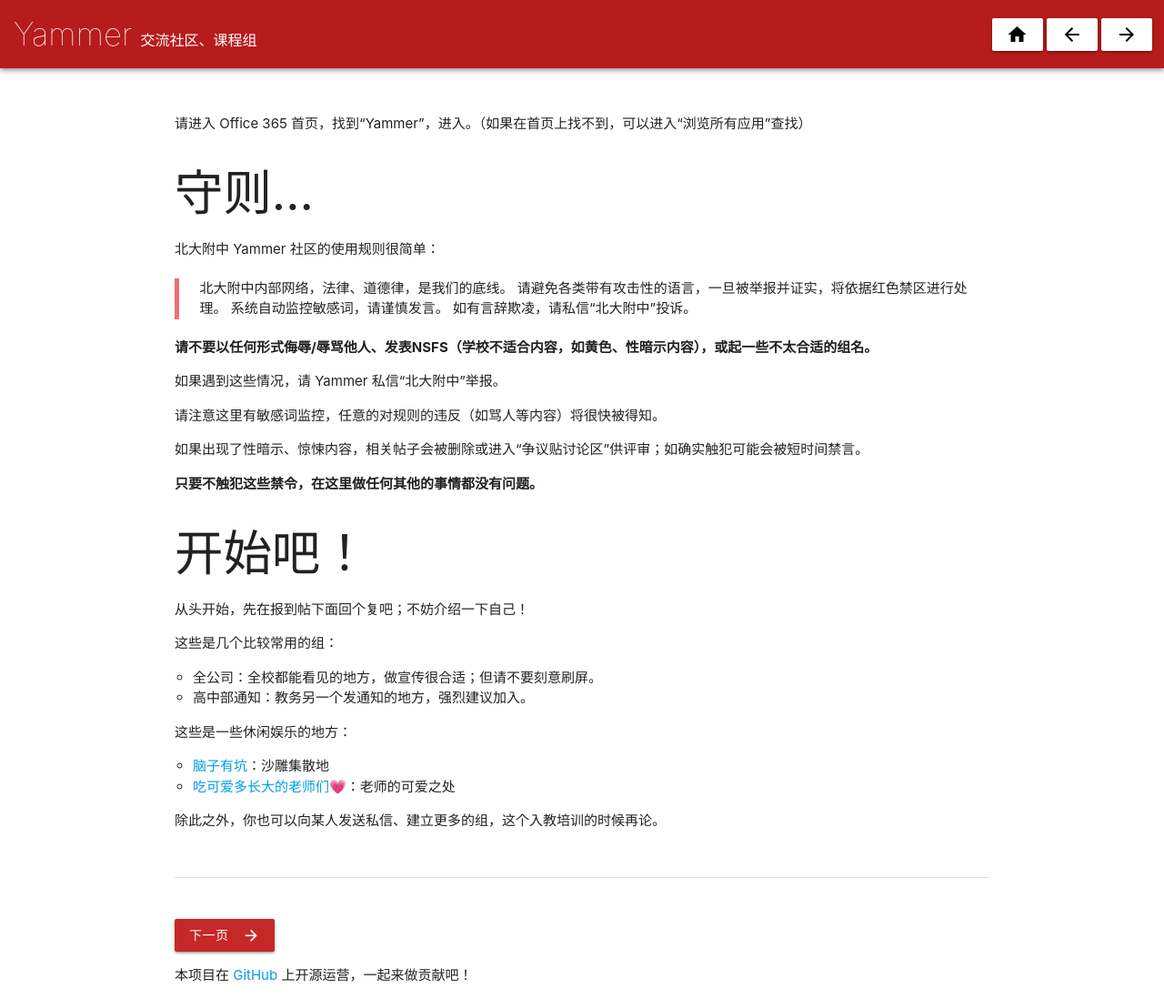
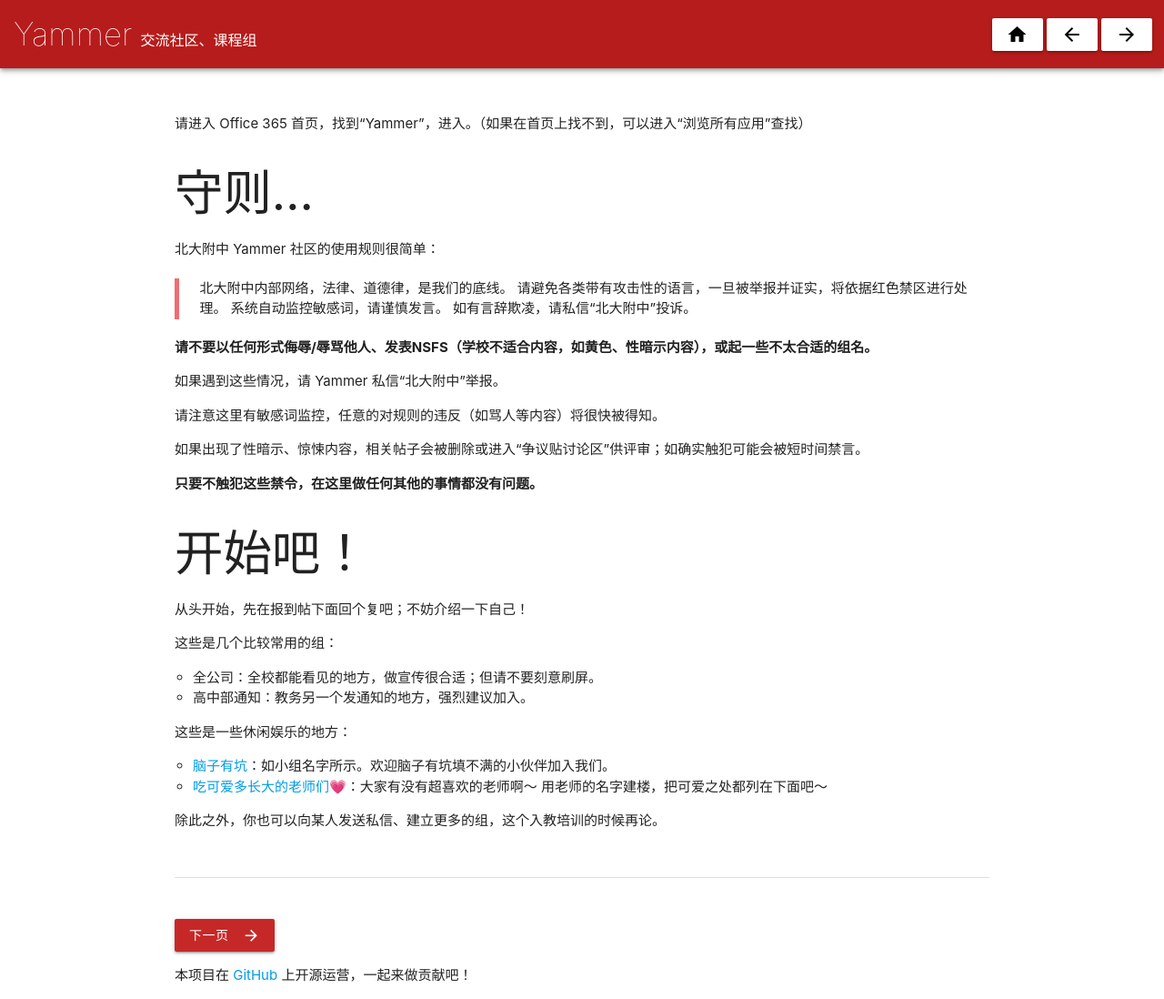
Before and after one commit to pkuschool/intro, a Jekyll site: the page built from 14-Yammer.md, in a window 1280 px wide. Shown: the whole page at 91% size. Built offline with Jekyll 4.4.1, drawn with Linux system fonts in a browser that asks for light colours; nearby versions of some CDN libraries; our own code applies the rules of GitHub Pages for plain Markdown files.

Commit message:
Update 14-Yammer.md

```diff
--- a/14-Yammer.md
+++ b/14-Yammer.md
@@ -39,7 +39,7 @@ last: ../13/
 
 这些是一些休闲娱乐的地方：
 
-- [脑子有坑](https://www.yammer.com/i.pkuschool.edu.cn/#/threads/inGroup?type=in_group&feedId=13288384)：沙雕集散地
-- [吃可爱多长大的老师们💗](https://www.yammer.com/i.pkuschool.edu.cn/#/threads/inGroup?type=in_group&feedId=16802124)：老师的可爱之处
+- [脑子有坑](https://www.yammer.com/i.pkuschool.edu.cn/#/threads/inGroup?type=in_group&feedId=13288384)：如小组名字所示。欢迎脑子有坑填不满的小伙伴加入我们。
+- [吃可爱多长大的老师们💗](https://www.yammer.com/i.pkuschool.edu.cn/#/threads/inGroup?type=in_group&feedId=16802124)：大家有没有超喜欢的老师啊～ 用老师的名字建楼，把可爱之处都列在下面吧～
 
 除此之外，你也可以向某人发送私信、建立更多的组，这个入教培训的时候再论。
```
